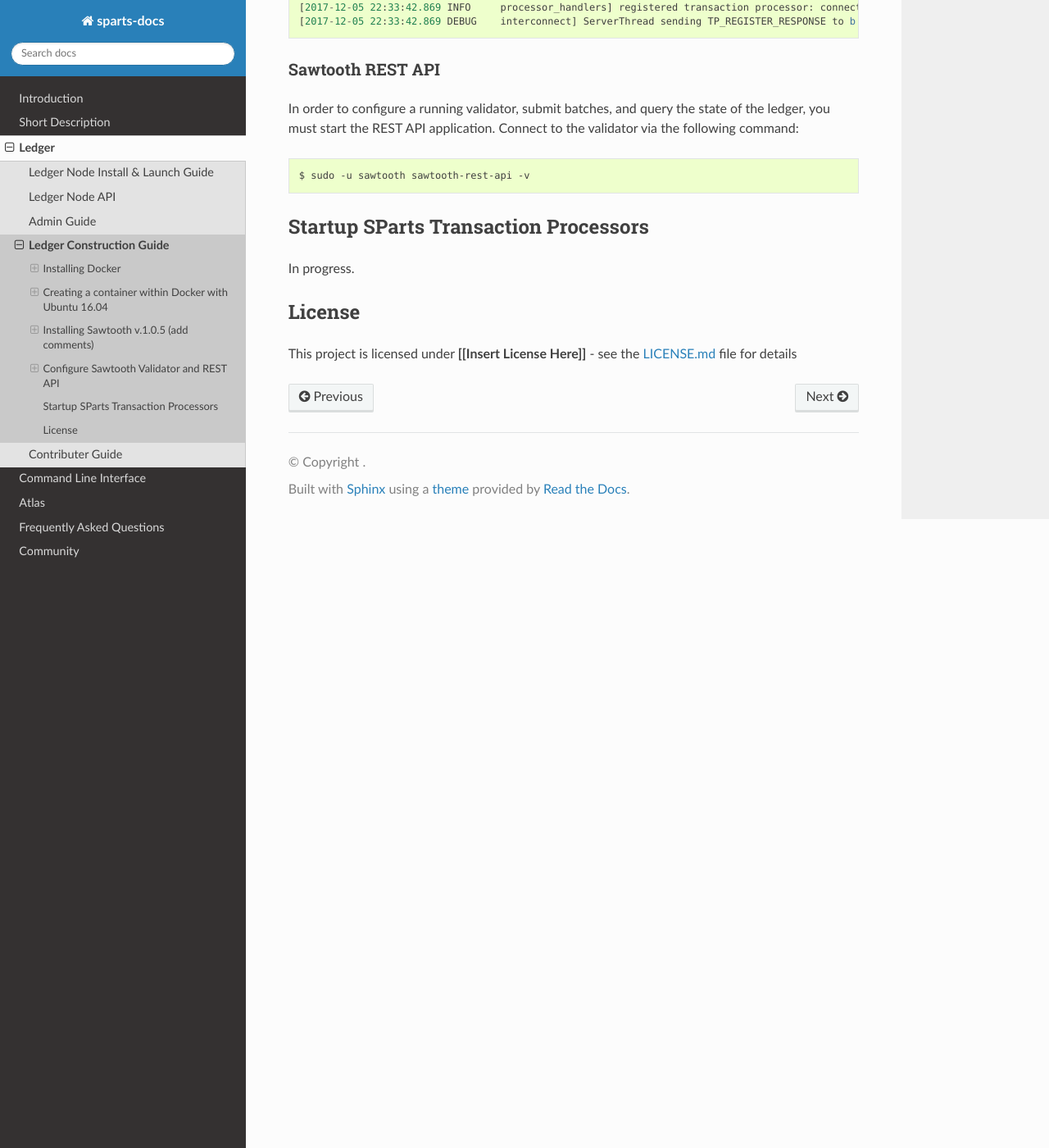
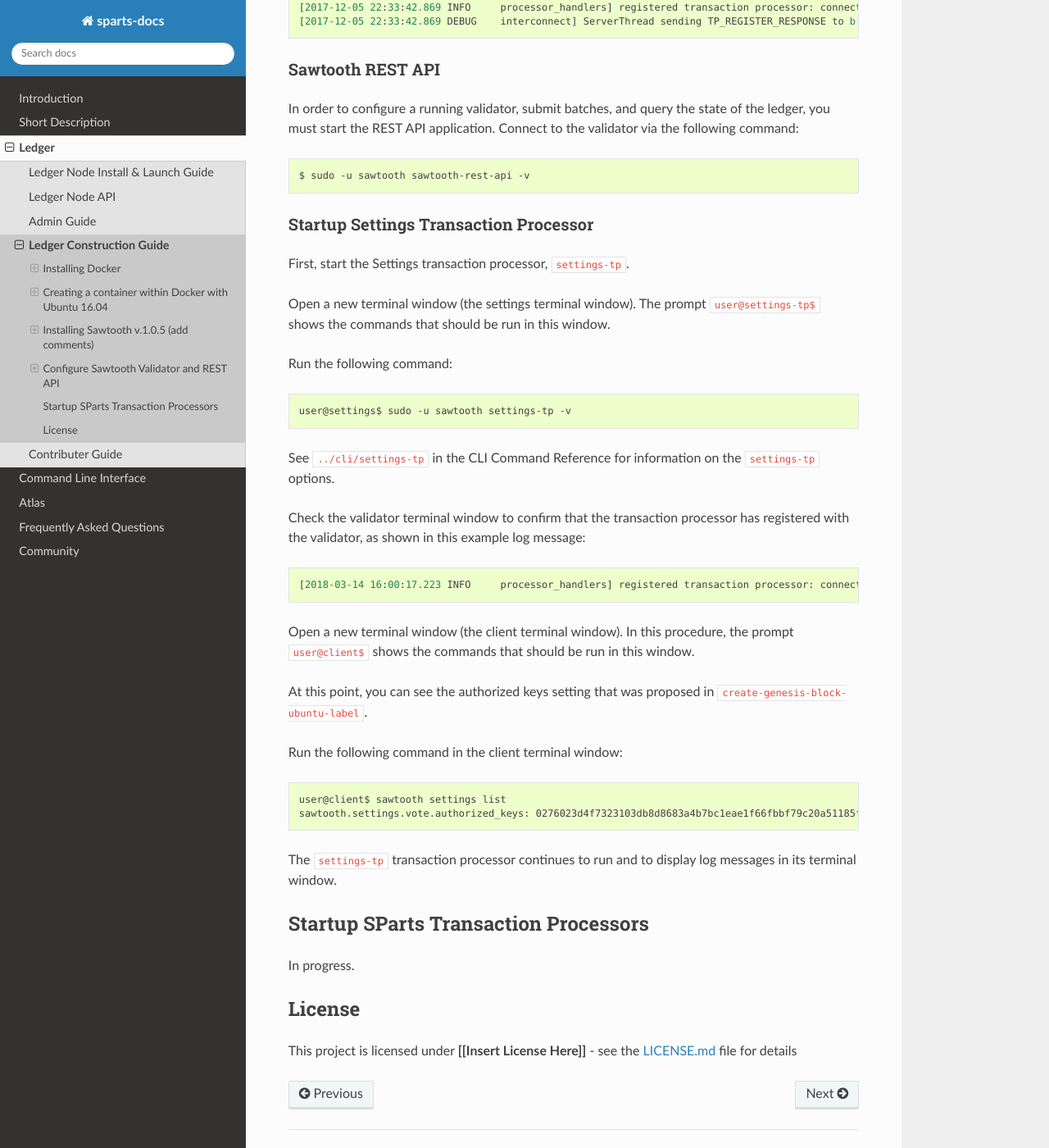
Before and after one commit to hyperledger-labs/SParts, a Sphinx documentation site: the page built from docs/web/ledger/construct.md, in a window 1280 px wide and 1400 px high, scrolled down 3578 px. Shown: the whole window at 82% size. Built offline with Sphinx 7.4.7 and the Read the Docs theme 2.0.0, drawn with Linux system fonts in a browser that asks for light colours; pages that are not in the unit, such as notebooks, are missing from menus.

Commit message:
Added Ledger Node Construction documentataion.
Signed-off-by: Joseph Lee <jlee7x2@gmail.com>

````diff
--- a/docs/web/ledger/construct.md
+++ b/docs/web/ledger/construct.md
@@ -183,6 +183,41 @@
 $ sudo -u sawtooth sawtooth-rest-api -v
 ```
 
+### Startup Settings Transaction Processor
+
+First, start the Settings transaction processor, ``settings-tp``.
+
+Open a new terminal window (the settings terminal window). The prompt
+      ``user@settings-tp$`` shows the commands that should be run in this
+      window.
+
+Run the following command:
+
+```
+user@settings$ sudo -u sawtooth settings-tp -v
+```
+
+See `../cli/settings-tp` in the CLI Command Reference for information on the ``settings-tp`` options.
+
+Check the validator terminal window to confirm that the transaction processor has registered with the validator, as shown in this example log message:
+
+```
+[2018-03-14 16:00:17.223 INFO     processor_handlers] registered transaction processor: connection_id=eca3a9ad0ff1cdbc29e449cc61af4936bfcaf0e064952dd56615bc00bb9df64c4b01209d39ae062c555d3ddc5e3a9903f1a9e2d0fd2cdd47a9559ae3a78936ed, family=sawtooth_settings, version=1.0, namespaces=['000000']
+```
+
+Open a new terminal window (the client terminal window). In this procedure, the prompt ``user@client$`` shows the commands that should be run in this window.
+
+At this point, you can see the authorized keys setting that was proposed in `create-genesis-block-ubuntu-label`.
+
+Run the following command in the client terminal window:
+
+```
+user@client$ sawtooth settings list
+sawtooth.settings.vote.authorized_keys: 0276023d4f7323103db8d8683a4b7bc1eae1f66fbbf79c20a51185f589e2d304ce
+```
+
+The ``settings-tp`` transaction processor continues to run and to display log messages in its terminal window.
+
 ## Startup SParts Transaction Processors
 
 In progress.
````
